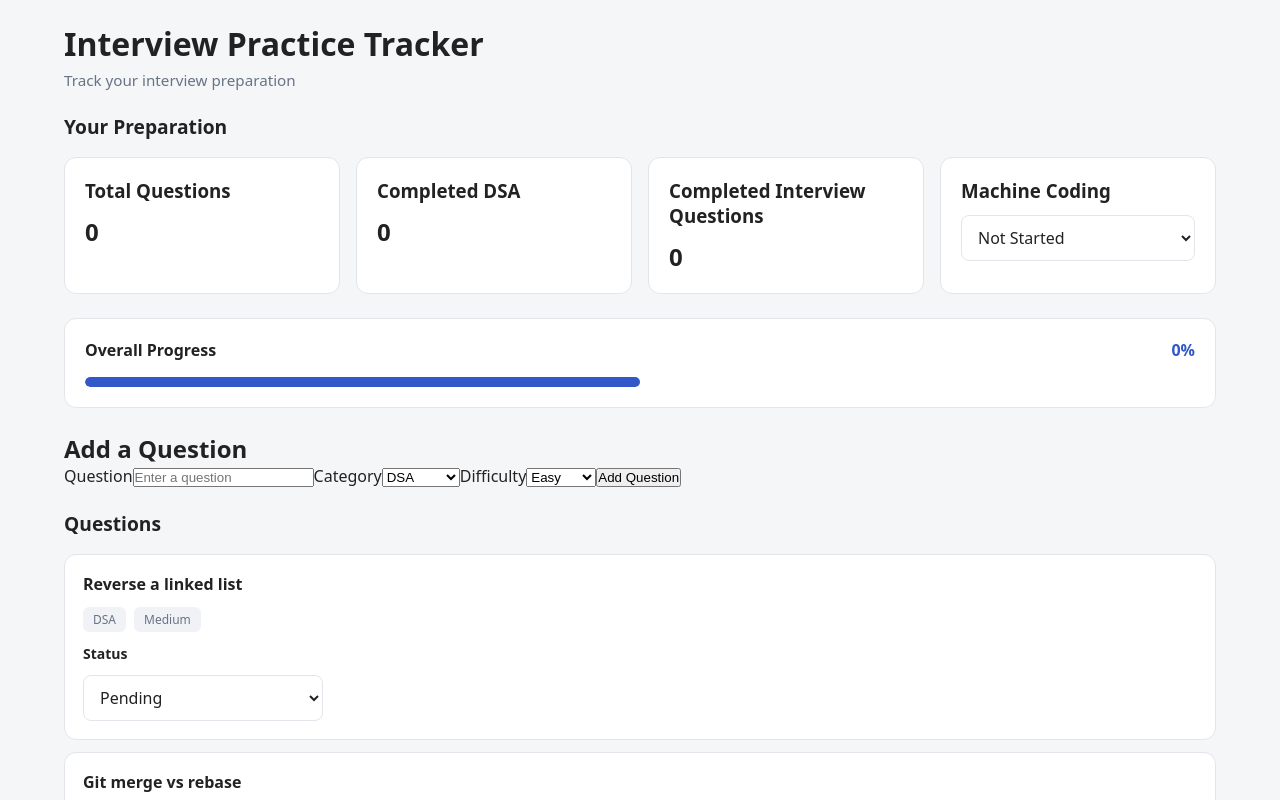
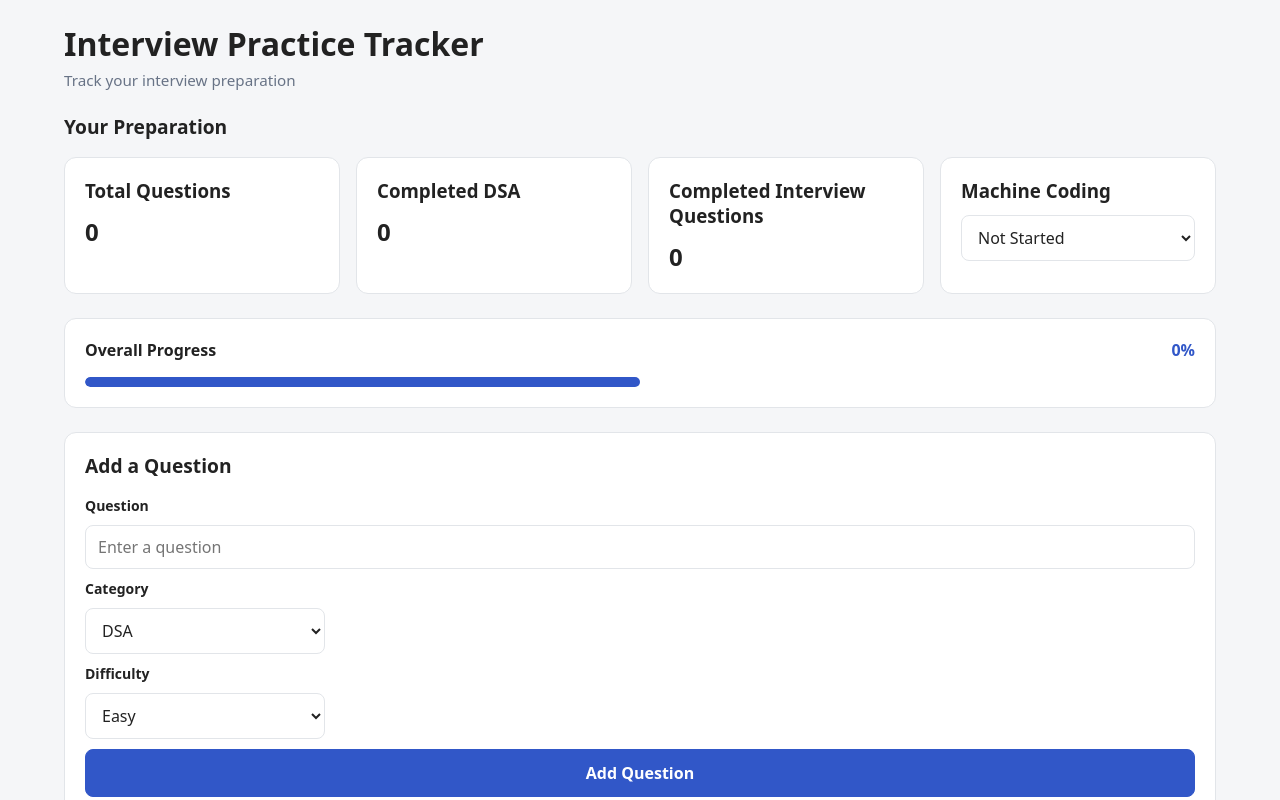
Before and after one commit to novix-vertex/SCS3-Interview-Practice-Tracker, a React (Vite) app: page / in a window 1280 px wide. Shown: the top 800 px of the page. Built offline with nearby package versions, Linux system fonts and the light colour scheme.

Commit message:
- question form css added

```diff
--- a/src/components/AddQuestionForm.jsx
+++ b/src/components/AddQuestionForm.jsx
@@ -24,7 +24,7 @@ const AddQuestionForm = ({ onAddQuestion }) => {
     }
     return (
         <section className="add-question-section">
-            <h2>Add a Question</h2>
+            <h2 className="add-question-section-heading">Add a Question</h2>
 
             <form onSubmit={handleSubmit} className="question-form">
                 <label htmlFor="question-title">Question</label>
--- a/src/index.css
+++ b/src/index.css
@@ -224,9 +224,11 @@ body {
   font-weight: 600;
 }
 
-.question-details select, .dashboard-card select {
+.question-details select,
+.dashboard-card select,
+.question-form select,
+.question-form input {
   width: 100%;
-  max-width: 15rem;
   padding: 0.625rem 0.75rem;
   color: var(--text-color);
   background: var(--white);
@@ -236,7 +238,59 @@ body {
   cursor: pointer;
 }
 
-.question-details select:focus, .dashboard-card select:focus {
+.question-details select,
+.dashboard-card select,
+.question-form select {
+  max-width: 15rem;
+}
+
+.question-details select:focus,
+.dashboard-card select:focus,
+.question-form select:focus {
   outline: 2px solid var(--primary-color);
   outline-offset: 1px;
 }
+
+/* Add Question Section */
+.add-question-section {
+  display: flex;
+  flex-direction: column;
+  gap: 1rem;
+  padding: 1.25rem;
+  background: var(--white);
+  border: 1px solid var(--border-color);
+  border-radius: 0.75rem;
+}
+
+.add-question-section .add-question-section-heading {
+  font-size: 1.2rem;
+  line-height: 1.4;
+}
+
+/* Question Form */
+.question-form {
+  display: flex;
+  flex-direction: column;
+  gap: 0.625rem;
+}
+
+.question-form label {
+  font-size: 0.875rem;
+  font-weight: 600;
+}
+
+/* Add Question Button */
+.question-form button {
+  padding: 0.75rem 1rem;
+  color: var(--white);
+  background: var(--primary-color);
+  border: 1px solid var(--primary-color);
+  border-radius: 0.5rem;
+  font: inherit;
+  font-weight: 600;
+  cursor: pointer;
+}
+
+.question-form button:hover {
+  opacity: 0.9;
+}
```
